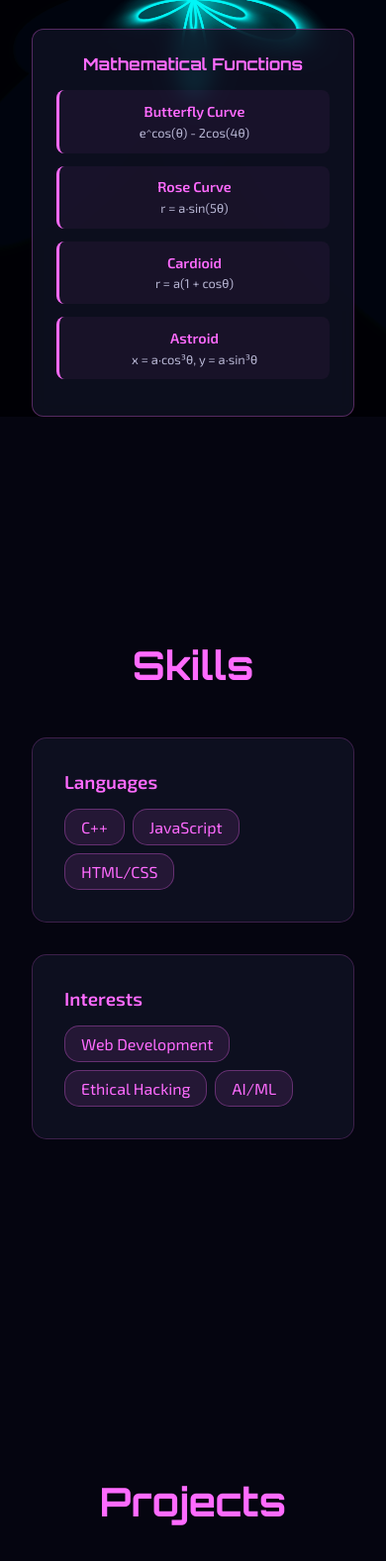
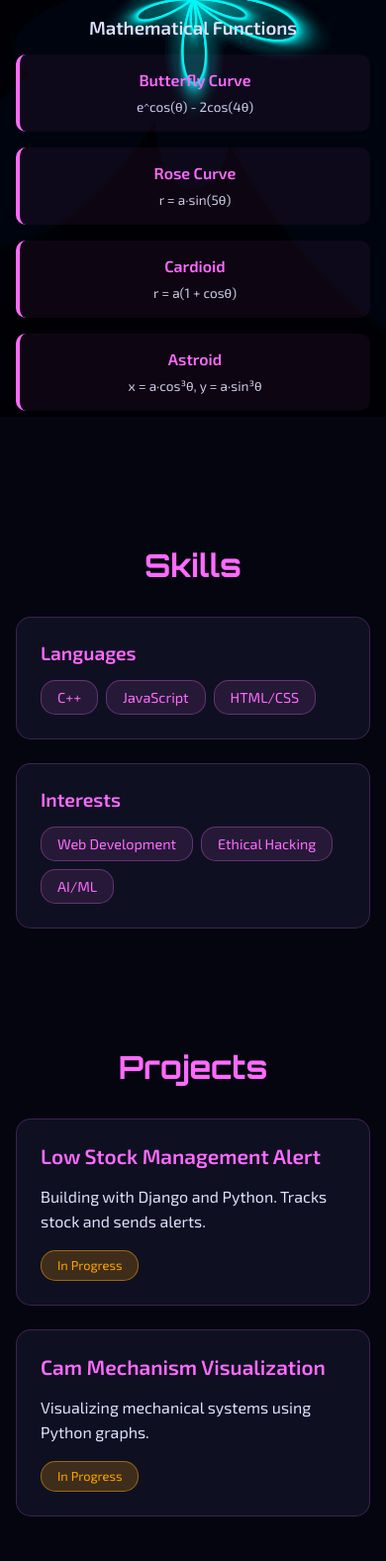
Before and after one commit to sanju137/profilesanjanahv, a plain HTML site: page index.html in a window 390 px wide. Shown: the part 423-2000 px from the top of the page at 99% size. Drawn offline with Linux system fonts and the light colour scheme.

Commit message:
Update style.css

```diff
--- a/style.css
+++ b/style.css
@@ -5,17 +5,17 @@
 }
 
 :root {
-  --primary: #00ffff;      /* Graph color - Cyan */
-  --secondary: #ff6bff;    /* Text accent color - Pink */
+  --primary: #00ffff;
+  --secondary: #ff6bff;
   --dark: #050510;
   --light: #ffffff;
-  --text-color: #e0e0ff;   /* Main text color */
-  --card-bg: rgba(16, 18, 36, 0.8);
+  --text-color: #e0e0ff;
+  --card-bg: rgba(16, 18, 36, 0.9);
 }
 
 body {
   font-family: 'Exo 2', sans-serif;
-  color: var(--text-color);  /* Changed from white to light blue */
+  color: var(--text-color);
   background: var(--dark);
   overflow-x: hidden;
 }
@@ -34,8 +34,9 @@ body {
   top: 0;
   width: 100%;
   padding: 1rem;
-  background: rgba(10, 10, 22, 0.9);
+  background: rgba(10, 10, 22, 0.95);
   z-index: 1000;
+  backdrop-filter: blur(10px);
 }
 
 .nav-container {
@@ -49,7 +50,7 @@ body {
 .nav-logo {
   font-family: 'Orbitron', sans-serif;
   font-size: 1.5rem;
-  color: var(--secondary);  /* Changed to pink */
+  color: var(--secondary);
 }
 
 .nav-links {
@@ -59,18 +60,19 @@ body {
 }
 
 .nav-links a {
-  color: var(--text-color);  /* Changed from white */
+  color: var(--text-color);
   text-decoration: none;
   transition: color 0.3s;
 }
 
 .nav-links a:hover {
-  color: var(--secondary);  /* Pink on hover */
+  color: var(--secondary);
 }
 
+/* FIXED SPACING - Reduced section padding */
 .section {
-  min-height: 100vh;
-  padding: 80px 2rem 2rem;
+  min-height: auto; /* Changed from 100vh */
+  padding: 100px 2rem 60px; /* Reduced padding */
   display: flex;
   align-items: center;
 }
@@ -89,8 +91,8 @@ body {
 }
 
 .hero-badge {
-  background: rgba(255, 107, 255, 0.1);  /* Pink background */
-  color: var(--secondary);  /* Pink text */
+  background: rgba(255, 107, 255, 0.1);
+  color: var(--secondary);
   padding: 0.5rem 1rem;
   border-radius: 20px;
   display: inline-block;
@@ -102,25 +104,27 @@ body {
   font-family: 'Orbitron', sans-serif;
   font-size: 3rem;
   margin-bottom: 1rem;
+  line-height: 1.2;
 }
 
 .title-accent {
-  color: var(--secondary);  /* Pink accent */
+  color: var(--secondary);
 }
 
 .hero-subtitle {
   font-size: 1.2rem;
   margin-bottom: 1rem;
-  opacity: 0.8;
+  opacity: 0.9;
 }
 
 .hero-description {
   margin-bottom: 2rem;
   line-height: 1.6;
+  font-size: 1.1rem;
 }
 
 .btn-primary {
-  background: var(--secondary);  /* Pink button */
+  background: var(--secondary);
   color: var(--dark);
   padding: 0.8rem 1.5rem;
   border-radius: 25px;
@@ -136,100 +140,129 @@ body {
   transform: translateY(-2px);
 }
 
-/* Smaller function card */
-.function-card {
+/* Mathematical Functions Card */
+.math-card {
   background: var(--card-bg);
   padding: 1.5rem;
-  border-radius: 12px;
-  border: 1px solid rgba(255, 107, 255, 0.3);  /* Pink border */
+  border-radius: 15px;
+  border: 1px solid rgba(255, 107, 255, 0.3);
   backdrop-filter: blur(10px);
-  max-width: 350px;
-  font-size: 0.9rem;
+  max-width: 400px;
+  max-height: 500px;
+  overflow-y: auto;
 }
 
-.function-card h3 {
-  color: var(--secondary);  /* Pink title */
-  margin-bottom: 1rem;
+.math-card h3 {
+  color: var(--secondary);
+  margin-bottom: 1.5rem;
   text-align: center;
   font-family: 'Orbitron', sans-serif;
+  font-size: 1.3rem;
 }
 
 .function-item {
-  margin: 0.8rem 0;
-  padding: 0.8rem;
+  margin: 1rem 0;
+  padding: 1rem;
   background: rgba(255, 107, 255, 0.05);
-  border-radius: 8px;
-  border-left: 3px solid var(--secondary);
+  border-radius: 10px;
+  border-left: 4px solid var(--secondary);
+  transition: transform 0.3s;
+}
+
+.function-item:hover {
+  transform: translateX(5px);
 }
 
 .function-name {
-  color: var(--secondary);  /* Pink function names */
-  font-weight: 600;
-  margin-bottom: 0.3rem;
+  color: var(--secondary);
+  font-weight: 700;
+  margin-bottom: 0.5rem;
+  font-size: 1rem;
 }
 
 .function-desc {
   color: var(--text-color);
-  font-size: 0.8rem;
-  opacity: 0.8;
+  font-size: 0.85rem;
+  opacity: 0.9;
+  line-height: 1.4;
 }
 
+/* Skills Section */
 .skills-grid {
   display: grid;
-  grid-template-columns: repeat(auto-fit, minmax(300px, 1fr));
-  gap: 2rem;
+  grid-template-columns: repeat(auto-fit, minmax(280px, 1fr));
+  gap: 1.5rem;
+  margin-top: 2rem;
 }
 
 .skill-category {
   background: var(--card-bg);
-  padding: 2rem;
+  padding: 1.5rem;
   border-radius: 15px;
-  border: 1px solid rgba(255, 107, 255, 0.2);  /* Pink border */
+  border: 1px solid rgba(255, 107, 255, 0.2);
+  transition: transform 0.3s;
+}
+
+.skill-category:hover {
+  transform: translateY(-5px);
 }
 
 .skill-category h3 {
-  color: var(--secondary);  /* Pink headings */
+  color: var(--secondary);
   margin-bottom: 1rem;
+  font-size: 1.2rem;
 }
 
 .skill-items {
   display: flex;
   flex-wrap: wrap;
   gap: 0.5rem;
-  margin-top: 1rem;
 }
 
 .skill-tag {
-  background: rgba(255, 107, 255, 0.1);  /* Pink background */
-  color: var(--secondary);  /* Pink text */
+  background: rgba(255, 107, 255, 0.1);
+  color: var(--secondary);
   padding: 0.5rem 1rem;
   border-radius: 15px;
   border: 1px solid rgba(255, 107, 255, 0.3);
+  font-size: 0.9rem;
 }
 
+/* Projects Section */
 .projects-grid {
   display: grid;
-  grid-template-columns: repeat(auto-fit, minmax(300px, 1fr));
-  gap: 2rem;
+  grid-template-columns: repeat(auto-fit, minmax(320px, 1fr));
+  gap: 1.5rem;
+  margin-top: 2rem;
 }
 
 .project-card {
   background: var(--card-bg);
-  padding: 2rem;
+  padding: 1.5rem;
   border-radius: 15px;
-  border: 1px solid rgba(255, 107, 255, 0.2);  /* Pink border */
+  border: 1px solid rgba(255, 107, 255, 0.2);
+  transition: transform 0.3s;
+}
+
+.project-card:hover {
+  transform: translateY(-5px);
 }
 
 .project-card h3 {
-  color: var(--secondary);  /* Pink project titles */
+  color: var(--secondary);
+  margin-bottom: 1rem;
+  font-size: 1.3rem;
+}
+
+.project-card p {
+  line-height: 1.6;
   margin-bottom: 1rem;
 }
 
 .status-badge {
-  padding: 0.3rem 1rem;
+  padding: 0.4rem 1rem;
   border-radius: 15px;
   font-size: 0.8rem;
-  margin-top: 1rem;
   display: inline-block;
 }
 
@@ -239,11 +272,13 @@ body {
   border: 1px solid rgba(255, 165, 0, 0.5);
 }
 
+/* Contact Section */
 .contact-info {
   display: flex;
   flex-direction: column;
   gap: 1rem;
   align-items: center;
+  margin-top: 2rem;
 }
 
 .contact-item {
@@ -251,36 +286,100 @@ body {
   align-items: center;
   gap: 1rem;
   font-size: 1.1rem;
+  padding: 1rem 2rem;
+  background: var(--card-bg);
+  border-radius: 15px;
+  border: 1px solid rgba(255, 107, 255, 0.2);
+  min-width: 300px;
+  transition: transform 0.3s;
+}
+
+.contact-item:hover {
+  transform: translateX(10px);
 }
 
 .contact-item a {
-  color: var(--secondary);  /* Pink links */
+  color: var(--secondary);
   text-decoration: none;
+  font-weight: 600;
+}
+
+.contact-item i {
+  color: var(--secondary);
+  font-size: 1.3rem;
 }
 
 .section-title {
   font-family: 'Orbitron', sans-serif;
   font-size: 2.5rem;
   text-align: center;
-  margin-bottom: 3rem;
-  color: var(--secondary);  /* Pink section titles */
+  margin-bottom: 1rem;
+  color: var(--secondary);
+}
+
+.section-subtitle {
+  text-align: center;
+  margin-bottom: 2rem;
+  opacity: 0.8;
+  font-size: 1.1rem;
+}
+
+/* Scrollbar for math card */
+.math-card::-webkit-scrollbar {
+  width: 6px;
+}
+
+.math-card::-webkit-scrollbar-track {
+  background: rgba(255, 107, 255, 0.1);
+  border-radius: 3px;
+}
+
+.math-card::-webkit-scrollbar-thumb {
+  background: var(--secondary);
+  border-radius: 3px;
 }
 
 @media (max-width: 768px) {
   .hero-content {
     grid-template-columns: 1fr;
     text-align: center;
+    gap: 2rem;
   }
 
   .hero-title {
-    font-size: 2rem;
+    font-size: 2.2rem;
   }
 
   .nav-links {
     display: none;
   }
 
-  .function-card {
+  .math-card {
     max-width: 100%;
+    margin: 0 auto;
+  }
+
+  .section {
+    padding: 80px 1rem 40px;
+  }
+
+  .section-title {
+    font-size: 2rem;
   }
 }
+
+@media (max-width: 480px) {
+  .hero-title {
+    font-size: 1.8rem;
+  }
+
+  .skills-grid,
+  .projects-grid {
+    grid-template-columns: 1fr;
+  }
+
+  .contact-item {
+    min-width: 250px;
+    padding: 1rem;
+  }
+}
```
